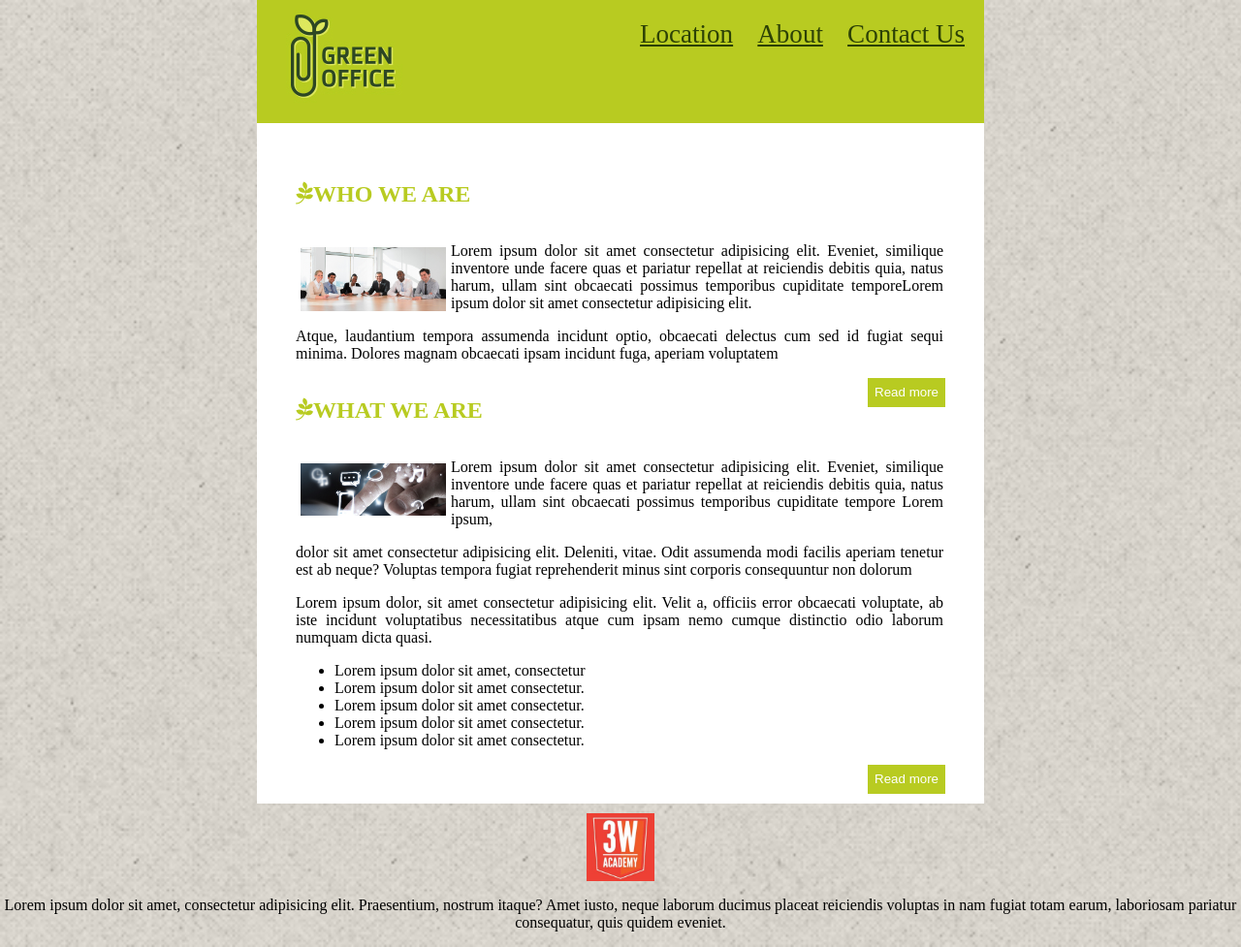
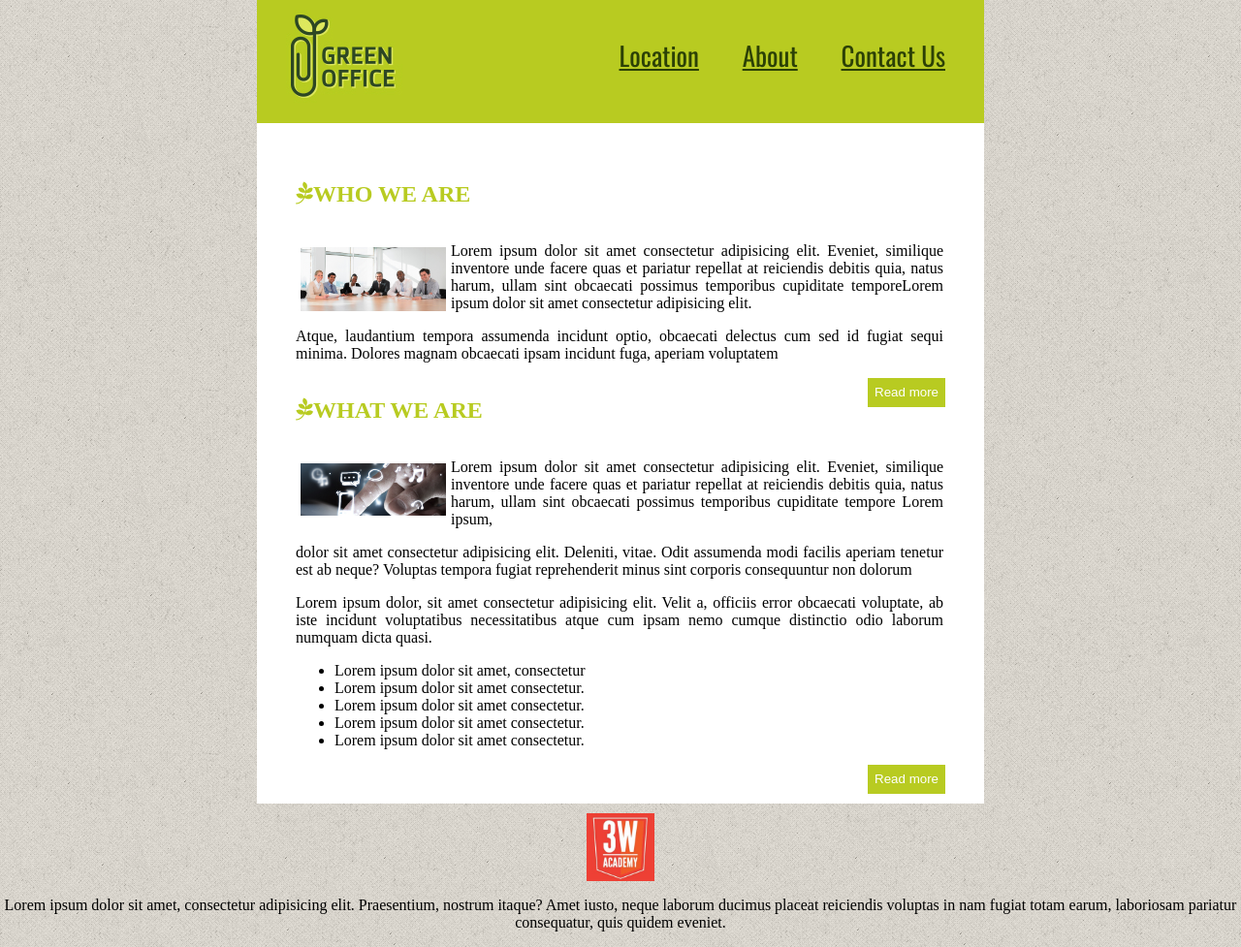
Before and after one commit to SaraIBNABBAD/green_maquette, a plain HTML site: page index.html in a window 1280 px wide. Shown: the whole page at 97% size. Drawn offline with Linux system fonts and the light colour scheme.

Commit message:
change font

```diff
--- a/css/styl.css
+++ b/css/styl.css
@@ -1,13 +1,10 @@
 @font-face {
-    font-family: Oswald-Regular;
-    src: url(//font/oswald/Oswald-Regular.ttf);
+    font-family: Oswald;
+    src: url(../font/oswald/Oswald-Regular.ttf);
 }
 body{
     background-image: url(../img/fond.png);
-    background-repeat: no-repeat;
-    background-size: cover;
     margin: 0px;
-    font-family: oswald;
 }
 
 nav{
@@ -21,8 +18,9 @@ nav>ul>li{
 nav>ul,a{
     float: right;
     color:#2c4106;
-    margin:10px ;
+    margin:20px ;
     font-size: 1.3em;
+    font-family: oswald;
 }
 main{
     background-color: white;
```
